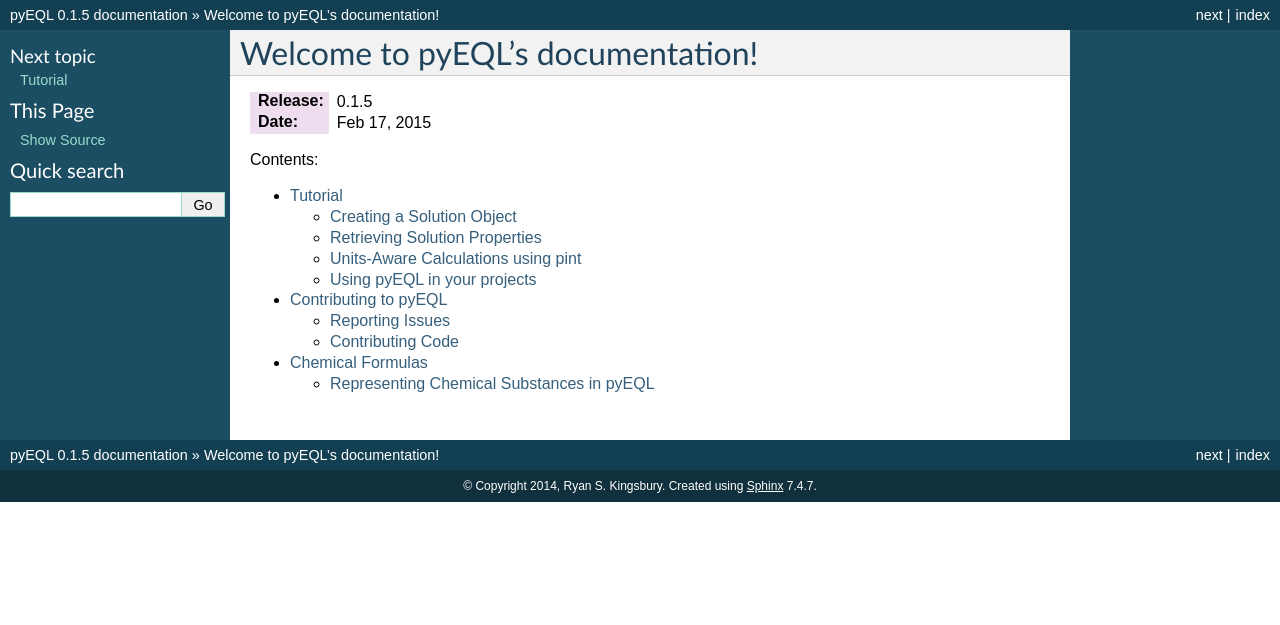
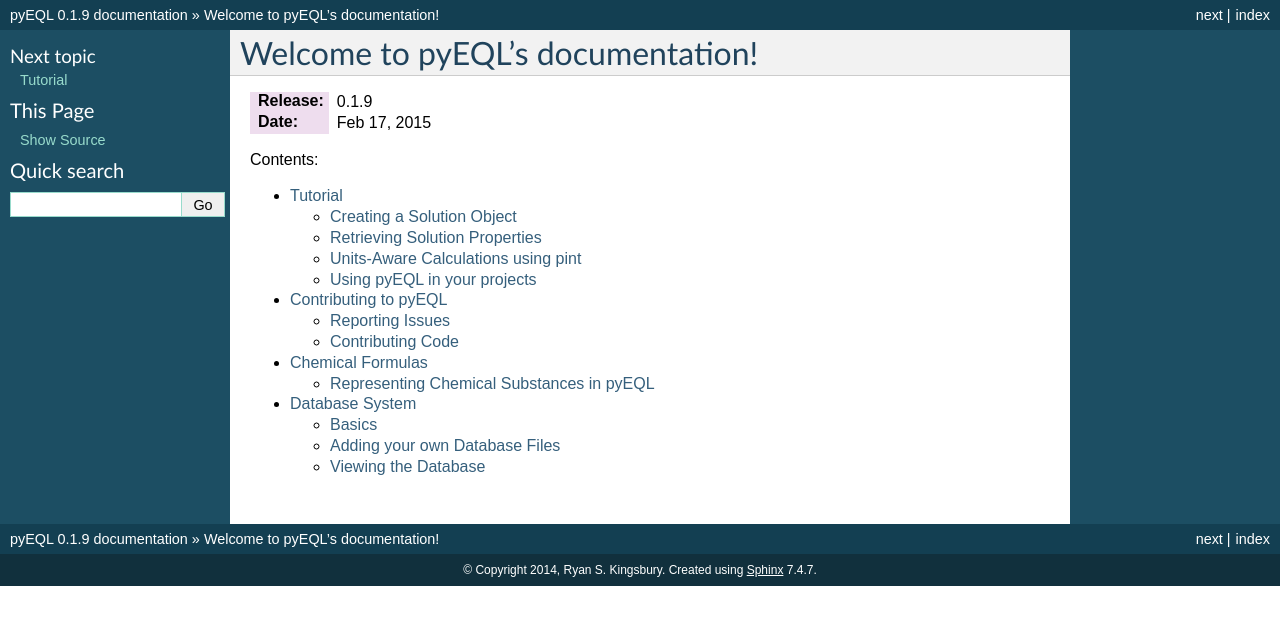
Before and after one commit to KingsburyLab/pyEQL, a Sphinx documentation site: the page built from pyEQL/docs/source/index.rst, in a window 1280 px wide. Shown: the top 625 px of the page. Built offline with Sphinx 7.4.7, drawn with Linux system fonts in a browser that asks for light colours; part of the change alters nothing that is shown.

Commit message:
Add documentation for database system.

```diff
--- a/pyEQL/docs/source/conf.py
+++ b/pyEQL/docs/source/conf.py
@@ -58,9 +58,9 @@ copyright = '2014, Ryan S. Kingsbury'
 # built documents.
 #
 # The short X.Y version.
-version = '0.1.5'
+version = '0.1.9'
 # The full version, including alpha/beta/rc tags.
-release = '0.1.5'
+release = '0.1.9'
 
 # The language for content autogenerated by Sphinx. Refer to documentation
 # for a list of supported languages.
--- /dev/null
+++ b/pyEQL/docs/source/database.rst
@@ -0,0 +1,145 @@
+.. _database:
+
+
+Database System
+***************
+
+pyEQL creates a database to collect various parameters needed to perform
+it's calculations. pyEQL's default database includes a collection of the
+following parameters for some common electrolytes:
+
+ - Diffusion coefficients
+ - Partial molar volumes
+ - Coefficients for activity correction equations (e.g. Pitzer model)
+ - Coefficients for viscosity equations
+
+Basics
+======
+
+The paramsdb() class creates a container for parameters. Each paramter
+is an object which contains not only the value, but also information about
+the units, the reference, and the conditions of measurement. paramsdb() also
+defines several methods that are helpful for retrieving parameters.
+
+pyEQL automatically initializes an instance of paramsdb() under the name 'db'.
+You can access database methods like this:
+
+.. doctest::
+
+   >>> import pyEQL
+   >>> pyEQL.db
+   <pyEQL.database.paramsdb at 0x7fead183f240>
+   >>> pyEQL.db.has_species('H+')
+   True
+
+Anytime a new solute is added to a solution, the search_parameters() method
+is called. This method searches every database file within the search path
+(by default, only pyEQL's built-in databases) for any parameters associated
+with that solute, and adds them to the database.
+
+Adding your own Database Files
+==============================
+
+Custom Search Paths
+-------------------
+
+The database system is meant to be easily extensible. To include your own
+parameters, first you need to add a directory of your choosing to the
+search path.
+
+.. doctest::
+
+   >>> pyEQL.db.add_path('/home/user')
+
+You can always check to see which paths pyEQL is searching by using list_path():
+
+.. doctest::
+
+   >>> pyEQL.db.list_path()
+   <default installation directory>/database
+   /home/user
+
+Then, place your custom database file inside that directory. **NOTE: custom
+database files are searched IN ADDITION TO the default databases.** You don't
+need to re-create the information from the built-in files. Custom databases
+only need to contain extra parameters that are not included already.
+
+File Format
+-----------
+
+Databases are formatted as TAB-SEPARATED text files and carry the *.csv extension.
+The intent of this format is to make database files easy to edit with common
+spreadsheet software.
+
+.. warning:: If you open an existing or template database file for editing, some spreadsheet software will try to replace the tabs with commas when you save it again. pyEQL does NOT read comma-separated files.
+
+Since pyEQL compiles the database from multiple files, the intent is for each
+file to contain values for one type of parameter (such as a diffusion coefficient)
+from one source. The file can then list values of that parameter for a number of
+different solutes.
+
+The upper section of each file contains information about the source of the
+data, the units, the name of the parameter, and the conditions of measurement.
+See `template.csv` in the \database subdirectory for an example.
+
+The remainder of the file contains solute formulas in the first column (see
+:ref:`chemistry`) and corresponding values of the parameter in the following columns.
+Sets of parameters (such as activity correction coefficients) can be specified
+by using more than one column.
+
+.. warning:: Currently there is no way to handle duplicated parameters. So if you supply a parameter with the same name as a built-in one, unexpected behavior may result.
+
+Special Names
+-------------
+The name of a parameter is used as a kind of index within pyEQL. Certain methods
+expect certain parameter names. The following are the currently-used internal
+names:
+
+ - 'diffusion_coefficient' - diffusion coefficient
+ - 'pitzer_parameters_activity' - coefficients for the Pitzer model for activity correction
+ - 'pitzer_parameters_volume'- coefficients for the Pitzer model for partial molar volume
+ - 'erying_viscosity_coefficients' - coefficients for an Erying-type viscosity correction model
+ - 'partial_molar_volume'- the partial molar volume (used if Pitzer parameters are not available)
+
+If you wish to supply these paramaters for a custom solute not included in the built-in
+database, make sure to format the name exactly the same way.
+
+You can also specify a custom parameter name, and retrieve it using the get_parameter()
+method. If the solute is 'Na+'
+
+.. doctest::
+
+   >>> pyEQL.db.get_parameter('Na+','my_parameter_name')
+
+Viewing the Database
+====================
+
+You can view the entire contents of the database using the print_database() method.
+Since pyEQL searches for parameters as they are added, the database will only
+contain parameters for solutes that have actually been used during the execution
+of your script. The output is organized by solute.
+
+.. doctest::
+
+   >>> pyEQL.db.print_database()
+
+   >>> s1 = pyEQL.Solution([['Na+','0.5 mol/kg'],['Cl-','0.5 mol/kg']])
+   >>> pyEQL.db.print_database()
+   Parameters for species Cl-:
+   --------------------------
+   Parameter diffusion_coefficient
+   Diffusion Coefficient
+   -------------------------------------------
+   Value: 2.032e-05 cm²/s
+   Conditions (T,P,Ionic Strength): 25 celsius, 1 atm, 0
+   Notes: For most ions, increases 2-3% per degree above 25C
+   Reference: CRC Handbook of Chemistry and Physics, 92nd Ed., pp. 5-77 to 5-79
+
+   Parameter partial_molar_volume
+   Partial molar volume
+   -------------------------------------------
+   Value: 21.6 cm³/mol
+   Conditions (T,P,Ionic Strength): 25 celsius, 1 atm, 0
+   Notes: correction factor 5e-4 cm3/g-K
+   Reference: Durchschlag, H., Zipper, P., 1994. "Calculation of the Partial Molal Volume of Organic Compounds and Polymers." Progress in Colloid & Polymer Science (94), 20-39.
+   ...
--- a/pyEQL/docs/source/index.rst
+++ b/pyEQL/docs/source/index.rst
@@ -12,3 +12,4 @@ Contents:
    tutorial
    contributing
    chemistry
+   database
```
